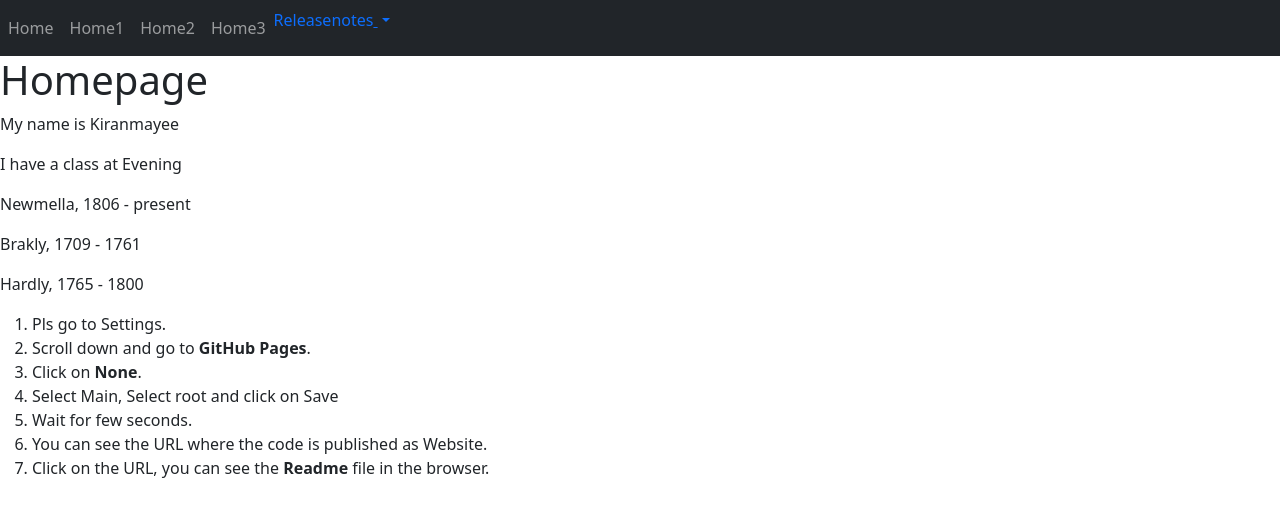
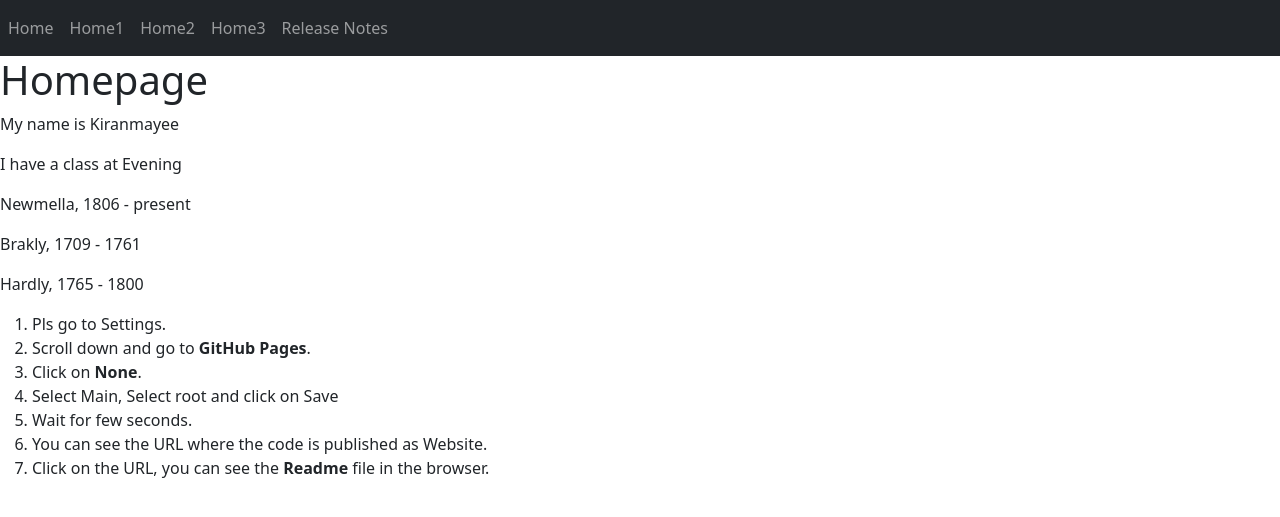
Before and after one commit to Kiranmayeemad/DocsAsCodeTraining, a Jekyll site: the page built from index.md, in a window 1280 px wide. Shown: the top 517 px of the page. Built offline with Jekyll 4.4.1, drawn with Linux system fonts in a browser that asks for light colours; our own code applies the rules of GitHub Pages for plain Markdown files.

Commit message:
Update TemplateDemo.html

```diff
--- a/_layouts/TemplateDemo.html
+++ b/_layouts/TemplateDemo.html
@@ -32,19 +32,9 @@
 					  <li class="nav-item">
 						<a class="nav-link" href="#">Home3</a>
 					  </li>
-
-					  <li id="li_Releasenotes"class="dropdown">
-                                          <a class="dropdown-toggle" data-toggle="dropdown" aria-expanded="false" aria-label="Releasenotes" href="javascript:void(0);" tabindex="0" id="aRelease" aria-haspopup="true" >
-                                            <i class="ose-fo ose-icon-Releasenotes"></i>
-                                            <label>Releasenotes</label>
-                                        </a>
-                                        <div class="dropdown-menu" aria-labelledby="Releasenotes">
-                                            <span aria-label="List of items" href="javascript:void(0);" class="listOf4Item"></span>
-                                                        <a aria-label="Release Notes 2021" href="https://aka.ms/osereleasenotes" target="_blank">
-                                                            <label title="Release Notes 2021">Release Notes 2021</label>
-                                                        </a>
-                                        </div>
-                                    </li>
+					  <li class="nav-item">
+						<a class="nav-link" href="https://github.com/Kiranmayeemad/DocsAsCodeTraining/tree/main/Releasenotes.html">Release Notes</a>
+					  </li>
 					</ul>
 				  </div>
 				</nav>
```
